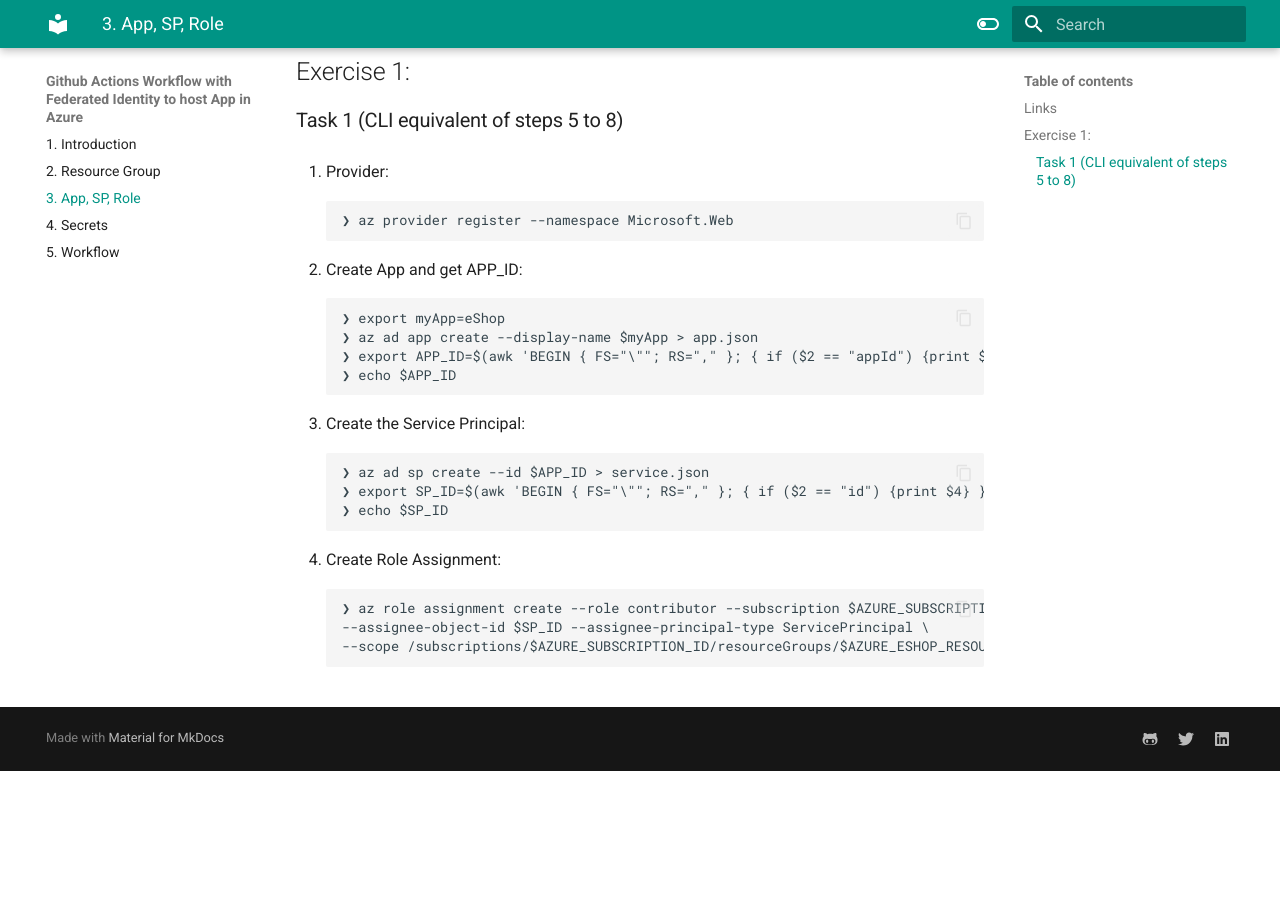
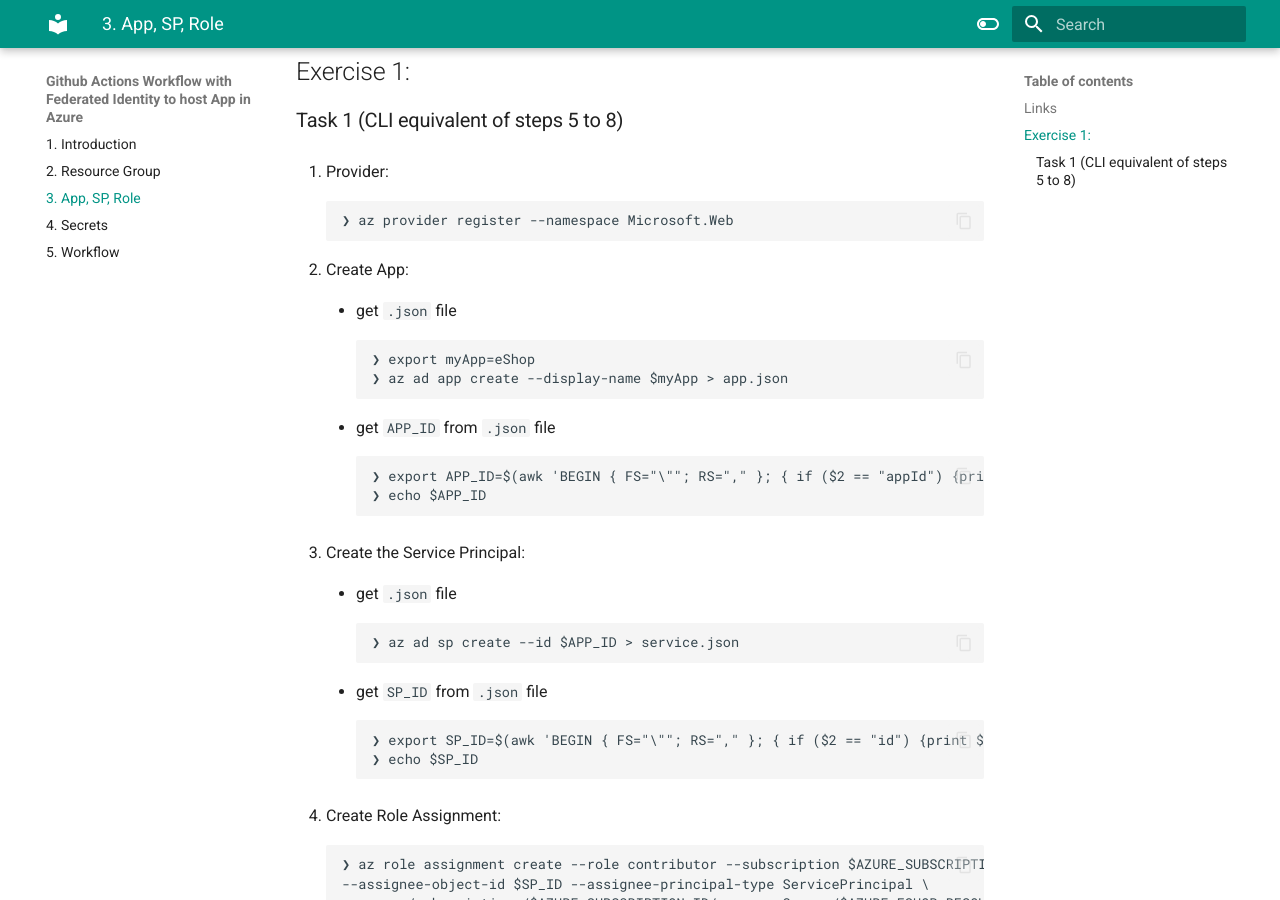
Before and after one commit to fernandoroa/gh-actions-tuto-fede, an MkDocs documentation site: the page built from docs/page3.md, in a window 1280 px wide and 900 px high, scrolled down 391 px. Built offline with MkDocs 1.6.1 and Material for MkDocs 9.7.7, drawn with Linux system fonts in a browser that asks for light colours; before the commit the page ends 1162 px from its top, so only the background shows below that.

Commit message:
docs: improve indentation

```diff
--- a/docs/page3.md
+++ b/docs/page3.md
@@ -16,18 +16,28 @@ Pages (left) refer to [youtube video](https://www.youtube.com/watch?v=0jPclM5fAL
 
         ❯ az provider register --namespace Microsoft.Web
 
-5.  Create App and get APP_ID:
+5.  Create App:
 
-        ❯ export myApp=eShop
-        ❯ az ad app create --display-name $myApp > app.json
-        ❯ export APP_ID=$(awk 'BEGIN { FS="\""; RS="," }; { if ($2 == "appId") {print $4} }' app.json)
-        ❯ echo $APP_ID
+    - get `.json` file
+
+            ❯ export myApp=eShop
+            ❯ az ad app create --display-name $myApp > app.json
+
+    - get `APP_ID` from `.json` file
+
+            ❯ export APP_ID=$(awk 'BEGIN { FS="\""; RS="," }; { if ($2 == "appId") {print $4} }' app.json)
+            ❯ echo $APP_ID
 
 6.  Create the Service Principal:
 
-        ❯ az ad sp create --id $APP_ID > service.json
-        ❯ export SP_ID=$(awk 'BEGIN { FS="\""; RS="," }; { if ($2 == "id") {print $4} }' service.json)
-        ❯ echo $SP_ID
+    - get `.json` file
+
+            ❯ az ad sp create --id $APP_ID > service.json
+
+    - get `SP_ID` from `.json` file
+
+            ❯ export SP_ID=$(awk 'BEGIN { FS="\""; RS="," }; { if ($2 == "id") {print $4} }' service.json)
+            ❯ echo $SP_ID
 
 7.  Create Role Assignment:
 
```
Also changed, not shown: docs/index.md (+5 -2 lines).
